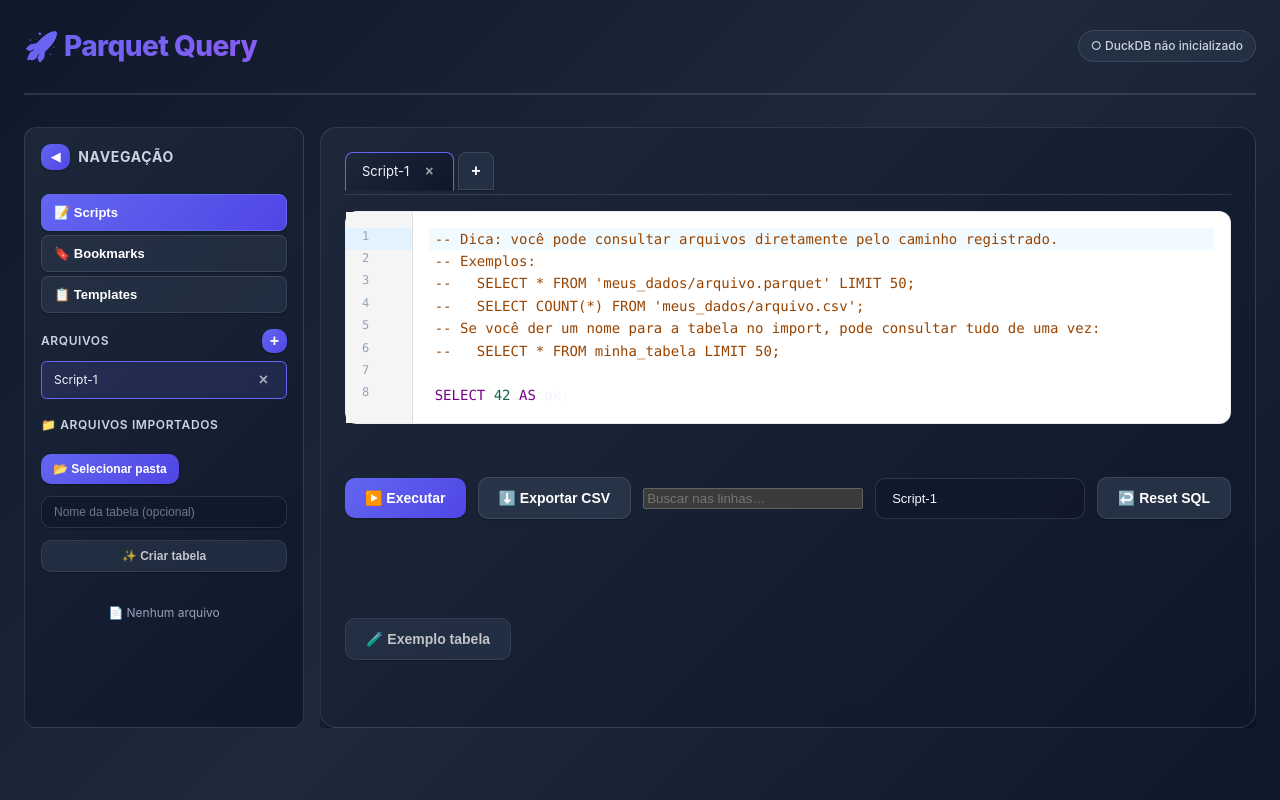
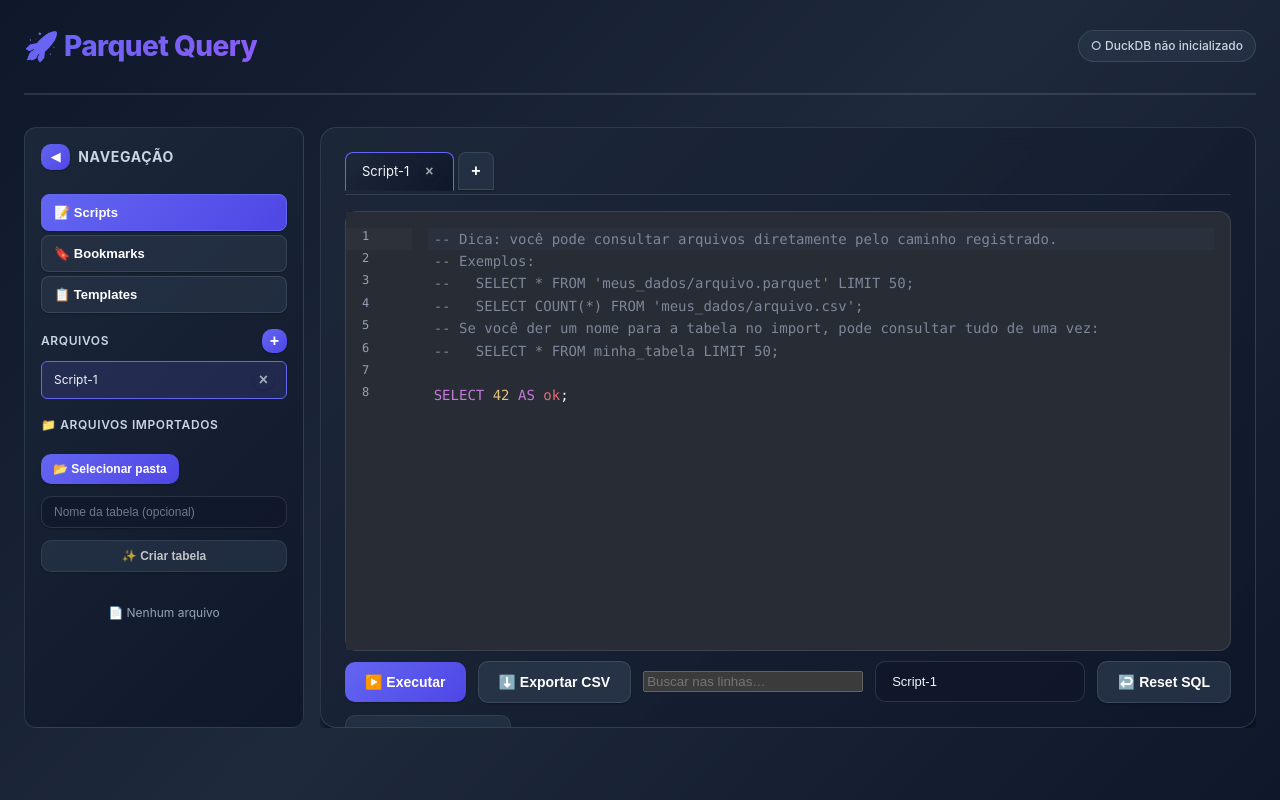
Before and after one commit to dotted-ai/parquet-query, a React (Vite) app: page / in a window 1280 px wide. Built offline with nearby package versions, Linux system fonts and the light colour scheme.

Commit message:
Refactor SQL editor layout and enhance results area. Introduce a dark theme and adjustable height for the CodeMirror component. Update the results area structure for better organization of error messages and table display, improving overall user experience.

```diff
--- a/src/App.tsx
+++ b/src/App.tsx
@@ -671,6 +671,10 @@ export default function App() {
 
             <div className="sql-editor-wrapper">
               <CodeMirror
+                theme="dark"
+                height="55vh"
+                minHeight="260px"
+                maxHeight="640px"
                 value={currentSQL}
                 onChange={(value) => updateTabSQL(activeTabId, value)}
                 extensions={[
@@ -829,6 +833,7 @@ export default function App() {
               ) : null}
             </div>
 
+            <div className="results-area">
               {error ? (
                 <div className="error" style={{ marginTop: 12 }}>
                   {error}
@@ -877,5 +882,6 @@ export default function App() {
           </div>
         </div>
       </div>
+    </div>
   );
 }
--- a/src/styles.css
+++ b/src/styles.css
@@ -874,9 +874,9 @@ button:disabled {
   overflow: hidden;
 }
 
-.card > div:last-child {
+.results-area {
   flex: 1;
-  overflow-y: auto;
+  overflow: auto;
   min-height: 0;
 }
 
```
Lines whose indentation alone changed are shown as unchanged.
